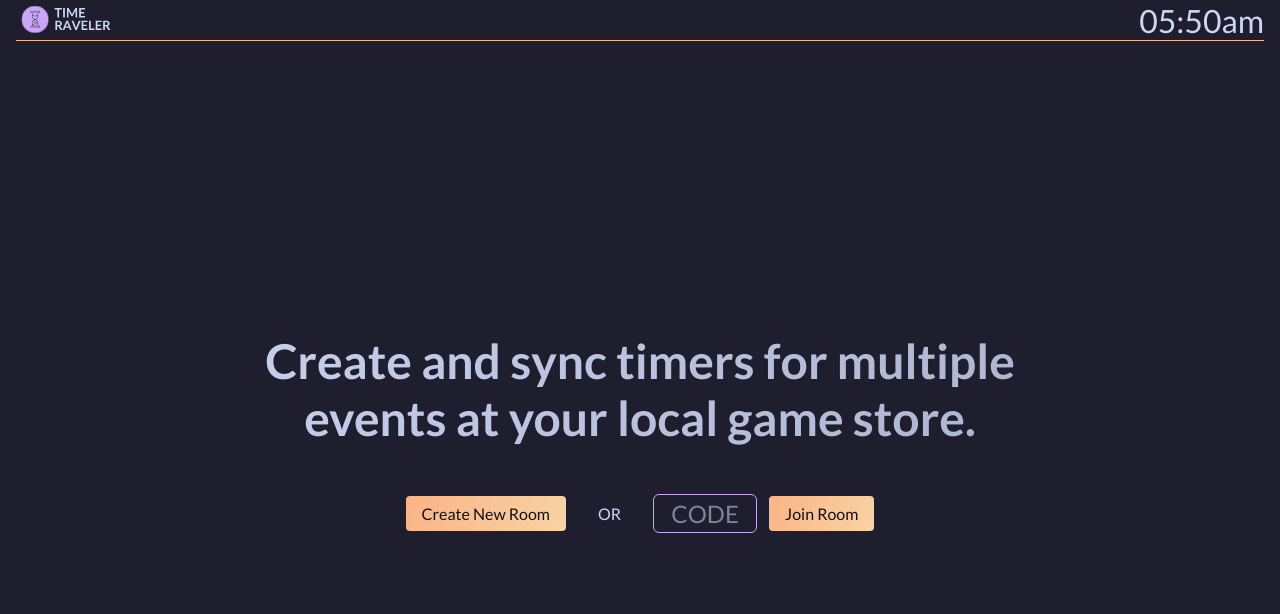
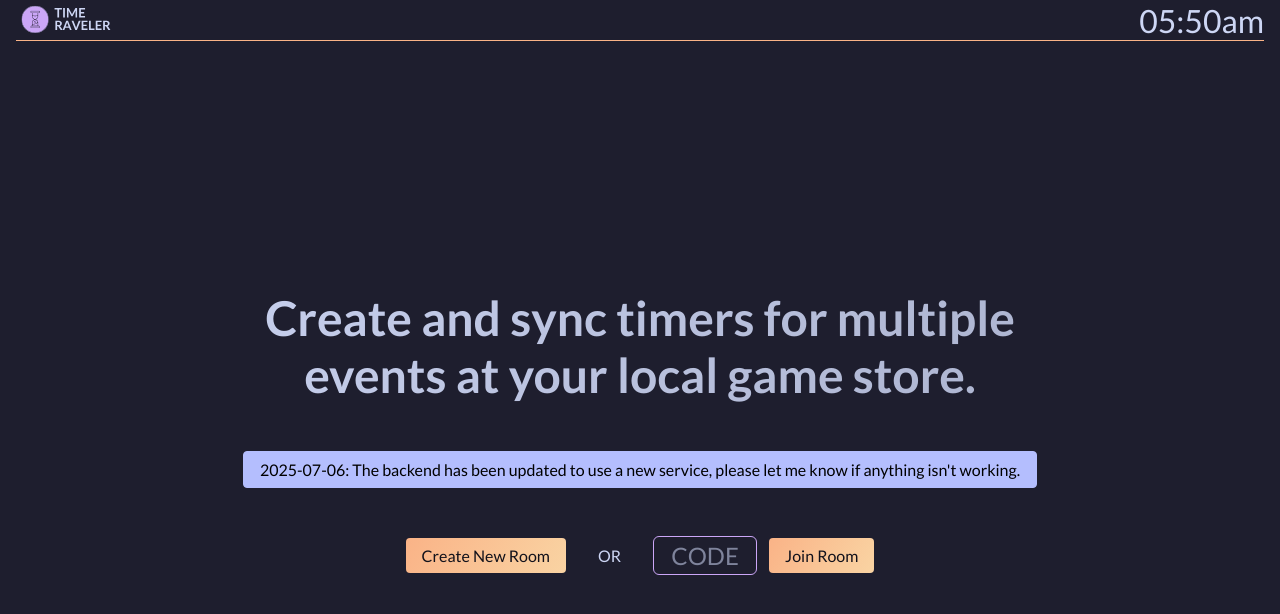
Before and after one commit to Sylencia/time-raveler-client, a React (Vite) app: page / in a window 1280 px wide. Shown: the top 614 px of the page. Built offline with nearby package versions, Linux system fonts and the light colour scheme; no server answers.

Commit message:
add notice

```diff
--- a/src/components/Welcome/Welcome.css
+++ b/src/components/Welcome/Welcome.css
@@ -48,6 +48,14 @@
     position: absolute;
   }
 
+  .welcome-notice {
+    background: var(--lavender);
+    border: 1px solid var(--lavender);
+    color: black;
+    padding: 0.5rem 1rem;
+    border-radius: 0.25rem;
+  }
+
   @media all and (min-width: 31em) {
     .welcome-heading {
       font-size: 3rem;
--- a/src/components/Welcome/Welcome.tsx
+++ b/src/components/Welcome/Welcome.tsx
@@ -59,6 +59,10 @@ export const Welcome = () => {
     <div className="welcome">
       <h1 className="welcome-heading">Create and sync timers for multiple events at your local game store.</h1>
 
+      <div className="welcome-notice">
+        2025-07-06: The backend has been updated to use a new service, please let me know if anything isn't working.
+      </div>
+
       <div className="welcome-room-select">
         <button onClick={handleCreateNewRoom}>Create New Room</button>
         <p>OR</p>
```
